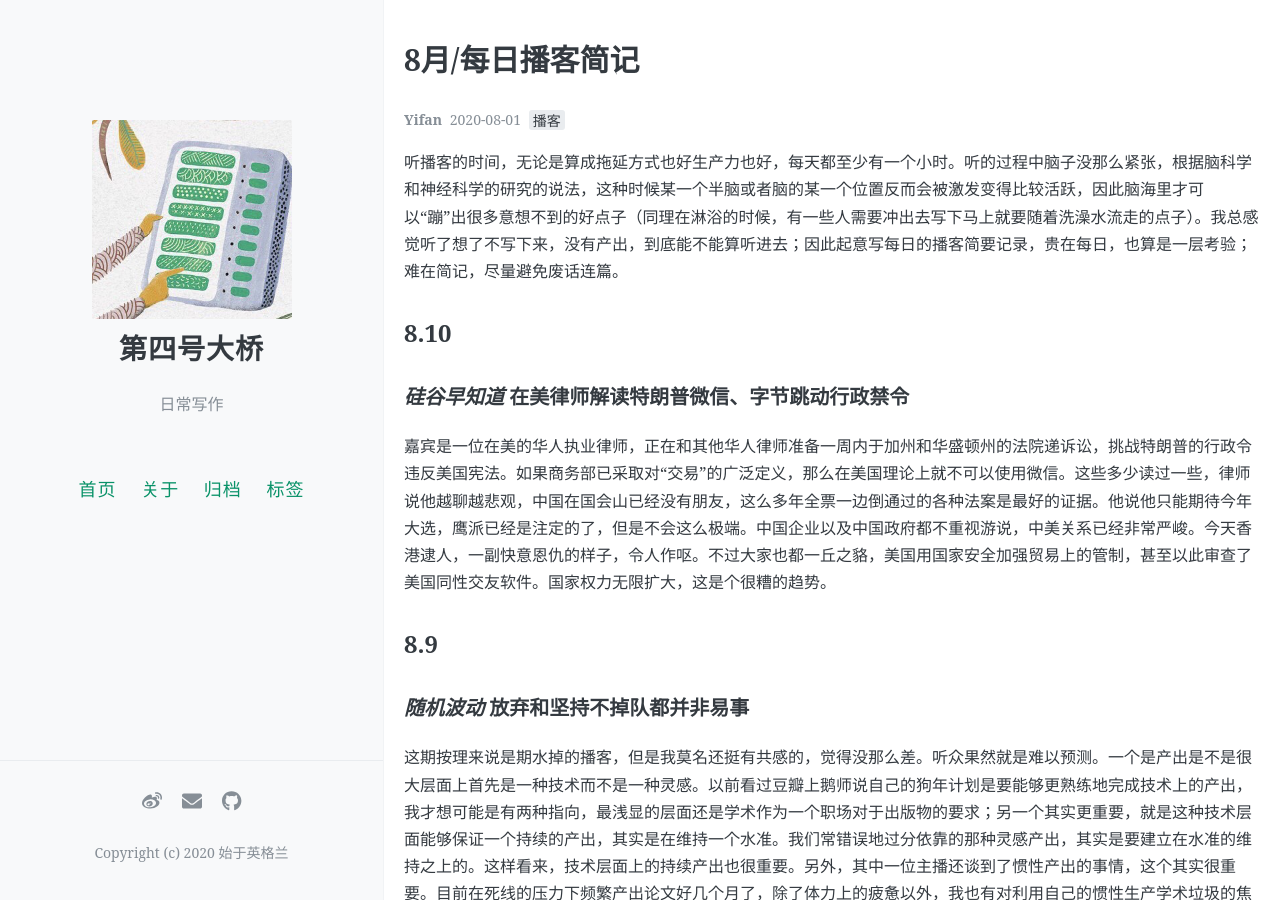
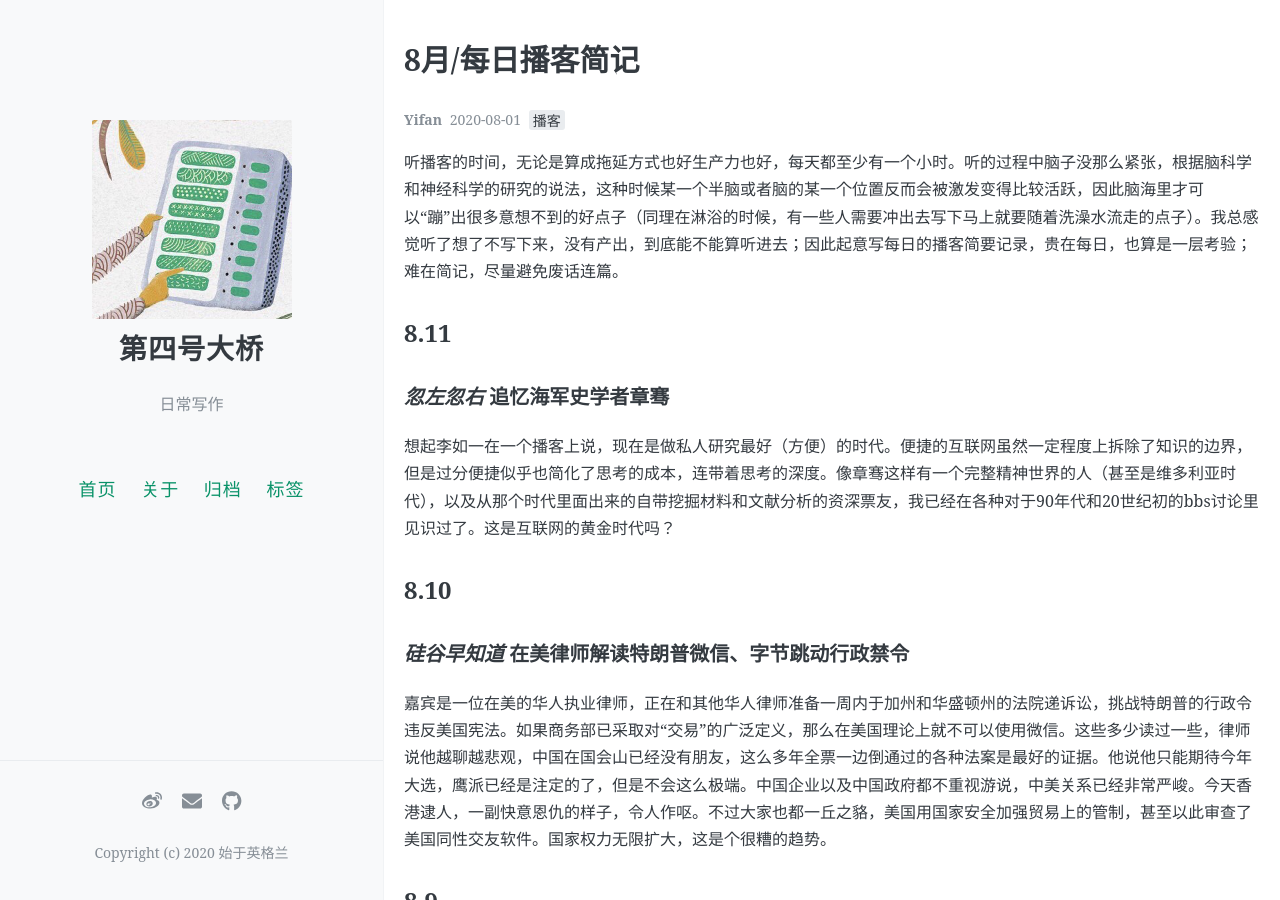
Before and after one commit to yifan0111/gincredible, a Jekyll site: the page built from _posts/2020-08-01-august-podcast.md, in a window 1280 px wide and 900 px high. Built offline with Jekyll 4.4.1, drawn with Linux system fonts in a browser that asks for light colours; comment, search, counter and statistics services are not loaded.

Commit message:
Update 2020-08-01-august-podcast.md

```diff
--- a/_posts/2020-08-01-august-podcast.md
+++ b/_posts/2020-08-01-august-podcast.md
@@ -7,6 +7,11 @@ tags: [播客]
 author: Yifan
 ---
 听播客的时间，无论是算成拖延方式也好生产力也好，每天都至少有一个小时。听的过程中脑子没那么紧张，根据脑科学和神经科学的研究的说法，这种时候某一个半脑或者脑的某一个位置反而会被激发变得比较活跃，因此脑海里才可以“蹦”出很多意想不到的好点子（同理在淋浴的时候，有一些人需要冲出去写下马上就要随着洗澡水流走的点子）。我总感觉听了想了不写下来，没有产出，到底能不能算听进去；因此起意写每日的播客简要记录，贵在每日，也算是一层考验；难在简记，尽量避免废话连篇。
+
+## 8.11
+### *忽左忽右*  追忆海军史学者章骞
+
+想起李如一在一个播客上说，现在是做私人研究最好（方便）的时代。便捷的互联网虽然一定程度上拆除了知识的边界，但是过分便捷似乎也简化了思考的成本，连带着思考的深度。像章骞这样有一个完整精神世界的人（甚至是维多利亚时代），以及从那个时代里面出来的自带挖掘材料和文献分析的资深票友，我已经在各种对于90年代和20世纪初的bbs讨论里见识过了。这是互联网的黄金时代吗？
 
 ## 8.10
 ### *硅谷早知道* 在美律师解读特朗普微信、字节跳动行政禁令
```
